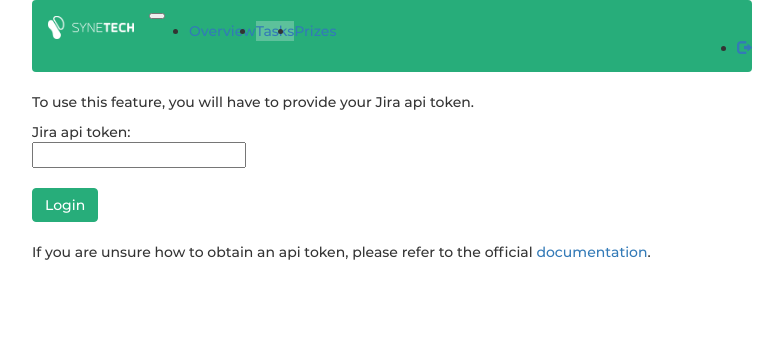
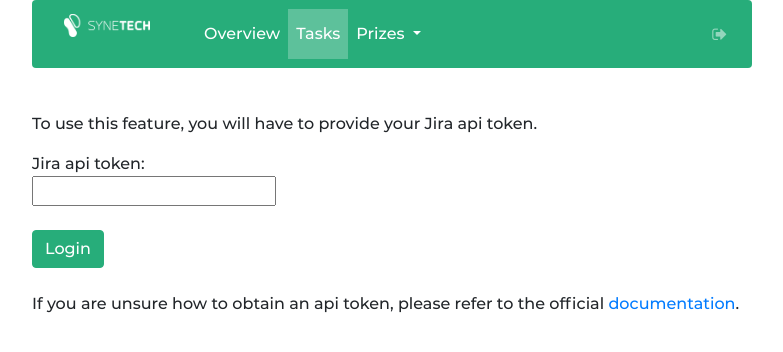
Before and after one commit to skvaryk/pyt_semestral_project, a Flask app: template templates/pages/jira_register.html in a window 1280 px wide. Shown: the top 352 px of the page, without its empty margins (248-1031 px from the left). Run offline with Flask 2, Linux system fonts and the light colour scheme; the template is opened without the code that fills it, so the values that code supplies are empty; parts of the project's set-up code (start-up, migrations or seed data) failed here and were passed over; some libraries are stand-ins or nearby versions.

Commit message:
updated bootstrap

```diff
--- a/static/styles/default_style.css
+++ b/static/styles/default_style.css
@@ -42,11 +42,6 @@ tr:nth-child(even) {
     margin: 0 auto;
 }
 
-.navbar-nav > li > a:focus {
-    background-color: #5dc19b;
-    color: black
-}
-
 a.card-button {
     color: whitesmoke;
     background-color: #27ad7a;
@@ -72,3 +67,9 @@ button.btn-primary:hover {
     background-color: #5dc19b;
     border-color: #27ad7a;
 }
+
+/*TODO button changes to default color after click*/
+button.btn-primary:active {
+    background-color: #5dc19b;
+    border-color: #27ad7a;
+}
--- a/templates/layouts/main.html
+++ b/templates/layouts/main.html
@@ -7,8 +7,9 @@
     {% block styles %}
         {{ super() }}
 
-        <link href="https://maxcdn.bootstrapcdn.com/bootstrap/3.3.4/css/bootstrap.min.css" rel="stylesheet">
-        <script src="https://maxcdn.bootstrapcdn.com/bootstrap/3.3.4/js/bootstrap.min.js"></script>
+        <link href="https://stackpath.bootstrapcdn.com/bootstrap/4.2.0/css/bootstrap.min.css" rel="stylesheet">
+        <script src="https://stackpath.bootstrapcdn.com/bootstrap/4.2.0/js/bootstrap.min.js"></script>
+        <link href="https://maxcdn.bootstrapcdn.com/font-awesome/4.7.0/css/font-awesome.min.css" rel="stylesheet">
         <link href="{{ url_for('.static', filename='styles/default_style.css') }}"
               rel="stylesheet">
 
@@ -55,11 +56,11 @@
                     </li>
                 </ul>
                 <ul class="navbar-nav navbar-right">
-                    <li><a href="/logout" class="nav-link glyphicon glyphicon-log-out"></a></li>
+                    <li><a href="/logout" class="nav-link fa fa-sign-out" title="Logout"></a></li>
                 </ul>
             </div>
         </nav>
-
+        <br>
         <div class="row">
             <div class="col-lg-12 col-centered">
                 {% block page_content %}
```
